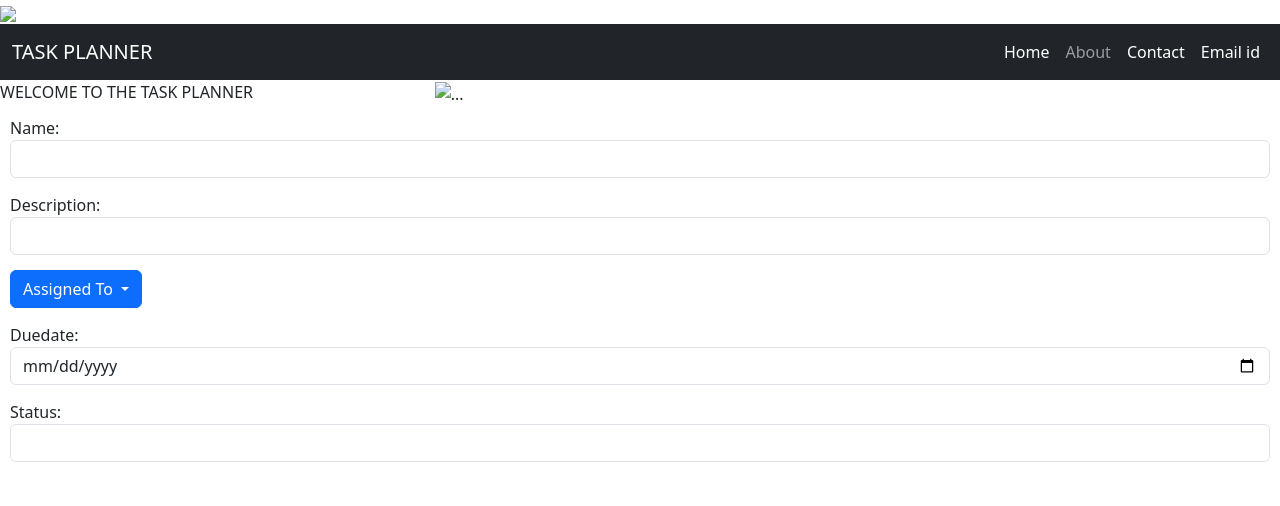
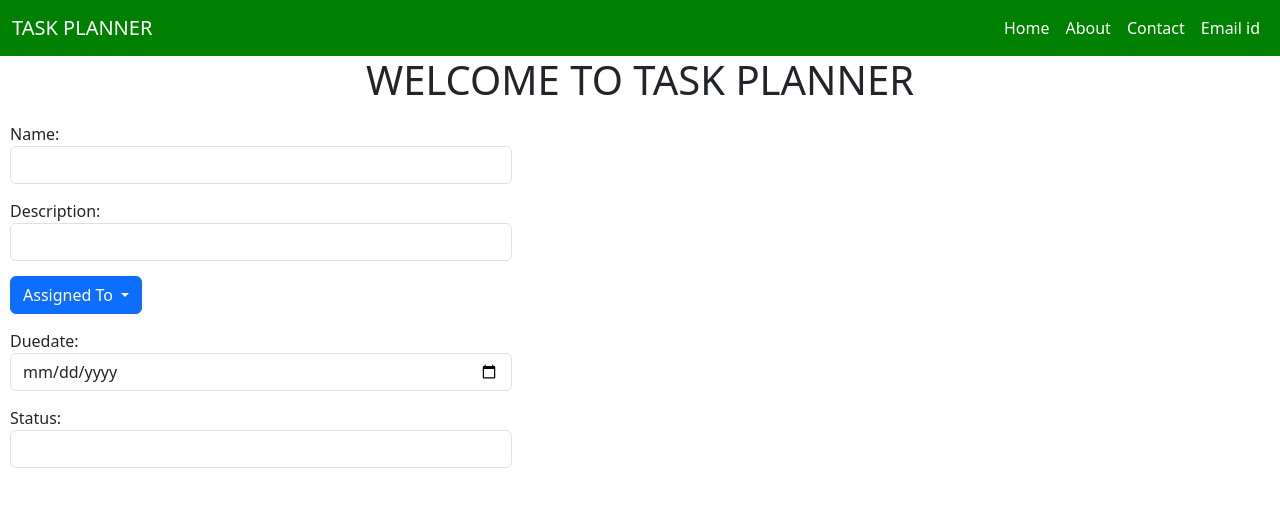
Before and after one commit to Kalai-Raj/project-task, a plain HTML site: page index.html in a window 1280 px wide. Drawn offline with nearby package versions, Linux system fonts and the light colour scheme.

Commit message:
second commit

```diff
--- a/index.html
+++ b/index.html
@@ -10,8 +10,8 @@
   </head>
   <body>
       <!--navbar-->
-      <img src=".img/project task" rel="todo.jpg">
-      <nav class="navbar navbar-expand-lg navbar-dark bg-dark">
+
+      <nav class="navbar navbar-expand-lg navbar-dark" id="navbar">
           <div class="container-fluid">
             <a class="navbar-brand" href="#">TASK PLANNER</a>
             <button class="navbar-toggler" type="button" data-bs-toggle="collapse" data-bs-target="#navbarSupportedContent" aria-controls="navbarSupportedContent" aria-expanded="false" aria-label="Toggle navigation">
@@ -23,7 +23,7 @@
                   <a class="nav-link active" aria-current="page" href="#">Home</a>
                 </li>
                 <li class="nav-item">
-                  <a class="nav-link" href="#">About</a>
+                  <a class="nav-link active" aria-current="page" href="#">About</a>
                 </li>
                 <li class="nav-item">
                   <a class="nav-link active" aria-current="page" href="#">Contact</a>
@@ -37,15 +37,11 @@
         </nav>
 
         <!--header content-->
-        <div class="row">
-          <div class="col col sm-12 col-md-3 col-lg-4">WELCOME TO THE TASK PLANNER</div>
-          <div class="col col-sm-12 col-md-9 col-lg-8">
-               <img src="..." class="img-fluid" alt="...">
-          </div>
-        </div>
-
+               <section id="Home">
+                <h1>WELCOME TO TASK PLANNER</h1>
+               </section>
         <!--header content-->
-
+         <!--forms-->
         <form action="/action_page.php">
           <div class="form-group">
             <label for="Name">Name:</label>
@@ -74,5 +70,6 @@
           <label for="Status">Status:</label>
           <input type="text" class="form-control" id="Status">
         </div>
+        <!--forms-->
   </body>
   </html>
--- a/style.css
+++ b/style.css
@@ -1,3 +1,5 @@
+
+
 *{
     margin:0;
     padding:0;
@@ -11,12 +13,13 @@ body{
 }
 nav{
     width:100%;
-    height:60%;
-    background-color:aqua;
+    height:80%;
+    background-color:green;
 }
 .form control {
     width:50%;
     height:50%;
+    border-bottom:2px solid black;
 
 }
 .container fluid{
@@ -26,7 +29,19 @@ nav{
 .form-group{
     padding: 5px;
     margin:5px;
+    width:40%;
+    height:40%;
 }
 .dropdown-menu:hover{
-    display:list-item;
+    border-bottom:2px solid;
 }
+.row{
+    font-size: large;
+}
+section{
+    width:100%;
+    min: height 100px;
+    display:flex;
+    justify-content:center;
+    align-items:center;
+}
```
